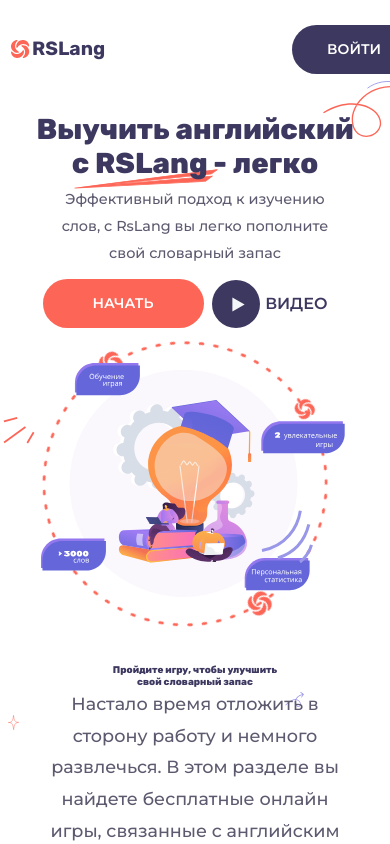
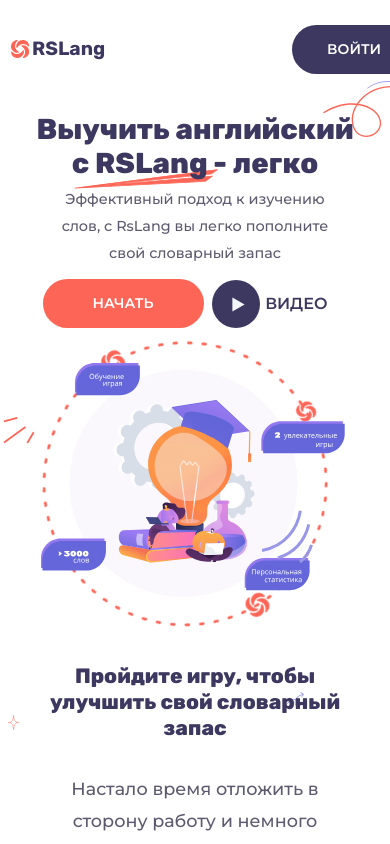
Before and after one commit to DzmitryRev/rslang, a React (Create React App) app: page / in a window 390 px wide. Shown: the top 844 px of the page. Built offline with nearby package versions, Linux system fonts and the light colour scheme.

Commit message:
fix: fixup title

```diff
--- a/src/components/title/Title.module.css
+++ b/src/components/title/Title.module.css
@@ -2,10 +2,35 @@
   font-family: 'Rubik';
   font-style: normal;
   font-weight: 800;
-  font-size: 2.5vw;
-  line-height: 3vw;
+  font-size: 2.5rem;
+  line-height: 3.7rem;
   text-align: center;
   color: #3D3860;
+  margin-bottom: 2rem;
+  position:relative;
+}
+@media(max-width:1440px){
+  .titles {
+  font-size: 2.1rem;
+  line-height: 2.7rem;
+}
+}
+@media(max-width:1240px){
+  .titles {
+  font-size: 1.9rem;
+}
+}
+@media(max-width:940px){
+  .titles {
+  font-size: 1.6rem;
+  line-height: 2.2rem;
+}
+}
+@media(max-width:700px){
+  .titles {
+  font-size: 1.3rem;
+  line-height: 1.6rem;
+}
 }
 .left{
   text-align:left;
@@ -21,10 +46,36 @@
 .info {
   width: 48.6vw;
 }
+@media(max-width:1440px){
+  .info {
+    width: 56.6vw;
+}
+}
+@media(max-width:940px){
+  .info {
+    width: 63.6vw;
+}
+}
+@media(max-width:680px){
+  .info {
+    width: 78.6vw;
+  }
+}
 
 .dictionary{
   width: 25.7vw;
 }
+@media(max-width:1240px){
+  .dictionary {
+    width: 100%;
+  }
+}
+@media(max-width:840px){
+  .dictionary {
+   text-align: center;
+  }
+}
+
 .video {
   width: 59.03vw;
 }
@@ -34,3 +85,8 @@
 .user {
   width: 60.94vw;
 }
+@media(max-width:940px){
+  .user {
+    width: 80.7vw;
+}
+}
```
